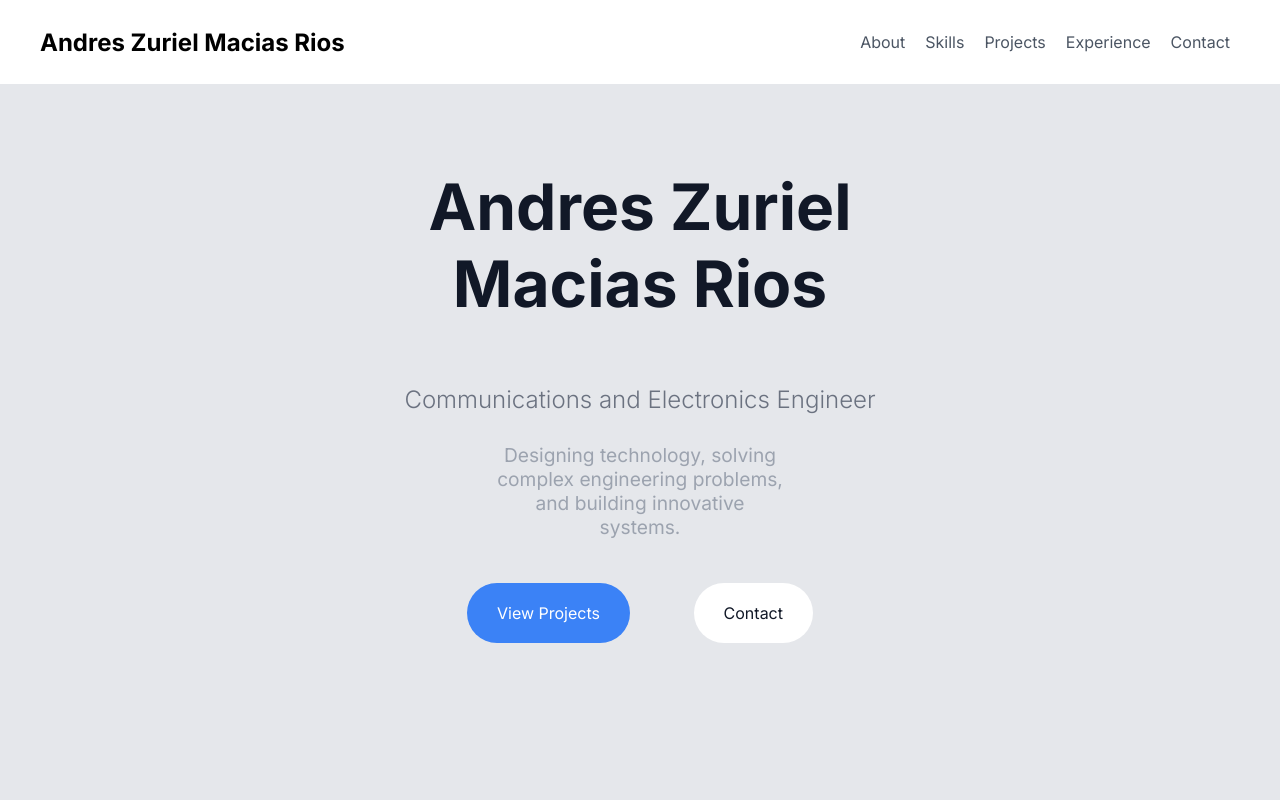
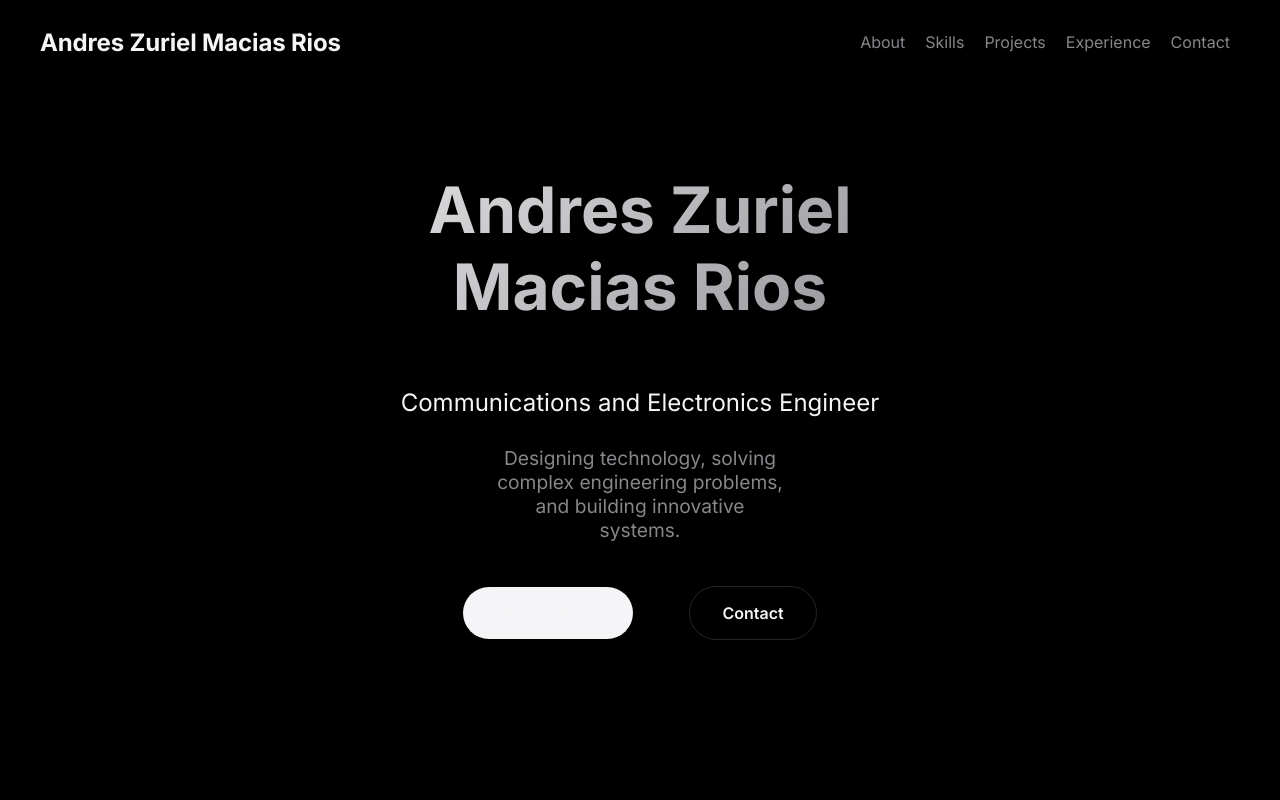
Before and after one commit to Zuriel0/communications-electronics-portfolio, a React (Vite) app: page / in a window 1280 px wide. Shown: the top 800 px of the page. Built offline with nearby package versions, Linux system fonts and the light colour scheme.

Commit message:
Se implementa version dark y efecto en titulo de hero

```diff
--- a/src/index.css
+++ b/src/index.css
@@ -1,11 +1,32 @@
+:root {
+  --bg-color-1: #000000;
+  --bg-color-2: #0b0d12;
+  --bg-color-3: #14171e;
+  --surface-color: #1d1d1f;
+  --surface-hover: #2c2c2e;
+  --text-primary: #f5f5f7;
+  --text-secondary: #86868b;
+  --accent-color: #2997ff;
+  --accent-hover: #0077ed;
+  --border-color: rgba(255, 255, 255, 0.15);
+}
+
 body {
     margin: 0;
     padding: 0;
-    background-color: gray;
-    font-family: 'Inter', sans-serif;
+    background-color: var(--bg-color-1);
+    color: var(--text-primary);
+    font-family: 'Inter', -apple-system, BlinkMacSystemFont, "Segoe UI", Roboto, Helvetica, Arial, sans-serif;
     scroll-behavior: smooth;
+    -webkit-font-smoothing: antialiased;
+    -moz-osx-font-smoothing: grayscale;
 }
 
 section {
   scroll-margin-top: 90px;
 }
+
+a {
+  text-decoration: none;
+  color: inherit;
+}
--- a/src/style/about.css
+++ b/src/style/about.css
@@ -1,7 +1,7 @@
 .section-about {
   min-height: calc(100dvh - 10px);
   padding-top: 10px;
-  background-color: #fff;
+  background-color: var(--bg-color-2);
   display: flex;
   flex-direction: column;
   justify-content: center;
@@ -23,7 +23,7 @@
   .about-text-container p {
     font-size: 1.2rem;
     font-weight: 400;
-    color: #4B5563;
+    color: var(--text-secondary);
     margin: 20px 5px;
     text-align: justify;
     width: 72rem;
@@ -39,7 +39,8 @@
       width: 448px;
       height: 560px;
       border-radius: 16px;
-      background-color: #e8e9eb;
+      background-color: var(--surface-color);
+      border: 1px solid var(--border-color);
     }
 
 
--- a/src/style/contac.css
+++ b/src/style/contac.css
@@ -4,7 +4,7 @@
   justify-content: center;
   align-items: center;
   width: 100%;
-  background-color: #ffffff;
+  background-color: var(--bg-color-2);
   padding-bottom: 4rem;
 }
 
@@ -19,13 +19,13 @@
 .contact-title h2 {
   font-size: 2.1rem;
   font-weight: 700;
-  color: #111827;
+  color: var(--text-primary);
 }
 
 .contact-text p {
   font-size: 1.2rem;
   font-weight: 400;
-  color: #6b7280;
+  color: var(--text-secondary);
 }
 
 .contact-body {
@@ -54,7 +54,7 @@
 }
 
 .social-container-icon a{
-  color: #000;
+  color: var(--text-primary);
   text-decoration: none;
 }
 
@@ -77,13 +77,15 @@
   width: 100%;
   padding: 1rem;
   border-radius: 15px;
-  border: 1px solid #e5e7eb;
+  background-color: var(--surface-color);
+  color: var(--text-primary);
+  border: 1px solid var(--border-color);
 }
 
 .input-contact-label{
   font-size: 1.2rem;
   font-weight: 400;
-  color: #000;
+  color: var(--text-primary);
   margin-bottom: 1rem;
   line-height: 1.6;
 }
@@ -98,8 +100,7 @@
 
 .button-send{
   display:block;
-  color: #fff;
-  background-color: #3B82F6;
+  background-color: var(--text-primary);
   border-radius: 15px;
   padding: 1rem;
   font-size: 1.2rem;
@@ -113,8 +114,8 @@
 }
 
 .button-send:hover{
-  background-color: #2563eb;
-  color: #fff;
+  background-color: var(--surface-hover);
+  color: var(--text-primary);
   transform: scale(1.05);
 }
 
--- a/src/style/hero.css
+++ b/src/style/hero.css
@@ -1,7 +1,7 @@
 #hero {
   min-height: calc(100dvh - 10px);
   padding-top: 10px;
-  background-color: #E5E7EB;
+  background-color: var(--bg-color-1);
   display: flex;
   flex-direction: column;
   justify-content: center;
@@ -11,10 +11,21 @@
 .hero-title {
   font-size: 4rem;
   font-weight: bold;
-  color: #111827;
   margin: 0px 167px;
   text-align: center;
   width: 32rem;
+  background: linear-gradient(135deg, #f5f5f7 0%, #86868b 50%, #2997ff 100%);
+  background-size: 300% 300%;
+  -webkit-background-clip: text;
+  background-clip: text;
+  -webkit-text-fill-color: transparent;
+  animation: elegantGradient 8s ease infinite;
+}
+
+@keyframes elegantGradient {
+  0% { background-position: 0% 50%; }
+  50% { background-position: 100% 50%; }
+  100% { background-position: 0% 50%; }
 }
 
 .hero-subtitle-container {
@@ -28,14 +39,14 @@
 
 .hero-subtitle {
   font-size: 1.5rem;
-  font-weight: 300;
-  color: #6B7280;
+  color: var(--text-primary);
+  font-weight: 500;
 }
 
 .hero-subtitle-2 {
   font-size: 1.2rem;
   font-weight: 400;
-  color: #9CA3AF;
+  color: var(--text-secondary);
   margin: 5px 31rem;
 }
 
@@ -48,27 +59,41 @@
 }
 
 .button-one {
-  background-color: #3B82F6;
-  color: white;
-  padding: 20px 30px;
+  background-color: var(--text-primary);
+  color: var(--bg-color);
+  padding: 16px 32px;
+  font-weight: 600;
   text-decoration: none;
   border-radius: 999px;
+  transition: transform 0.2s ease, background-color 0.2s ease;
+}
+
+.button-one:hover {
+  transform: scale(1.02);
+  background-color: #ffffff;
 }
 
 .button-two {
-  background-color: #ffffff;
-  color: #111827;
-  padding: 20px 30px;
+  background-color: transparent;
+  border: 1px solid var(--border-color);
+  color: var(--text-primary);
+  padding: 16px 32px;
+  font-weight: 600;
   border-radius: 999px;
   text-decoration: none;
+  transition: background-color 0.3s ease, border-color 0.3s ease;
+}
 
+.button-two:hover {
+  background-color: var(--surface-hover);
+  border-color: var(--text-secondary);
 }
 
 
 @media (max-width: 768px) {
   #hero {
     height: 100dvh;
-    background-color: #fff;
+    background-color: var(--bg-color-1);
   }
 
   .hero-title {
@@ -85,7 +110,7 @@
   }
 
   .hero-subtitle{
-    color: #111827;
+    color: var(--text-primary);
     font-size: 1.125rem;
   }
   .hero-subtitle-2{
--- a/src/style/layout/navbar.css
+++ b/src/style/layout/navbar.css
@@ -8,8 +8,11 @@
   justify-content: space-between;
   align-items: center;
   padding: 10px 40px;
-  background: white;
-  color: black;
+  background: rgba(0, 0, 0, 0.8);
+  backdrop-filter: saturate(180%) blur(20px);
+  -webkit-backdrop-filter: saturate(180%) blur(20px);
+  color: var(--text-primary);
+  border-bottom: 1px solid transparent;
   z-index: 88;
 }
 
@@ -25,13 +28,21 @@
 }
 
 .navbar-menu li a {
-  color: #4B5563;
+  color: var(--text-secondary);
   text-decoration: none;
+  font-weight: 500;
+  transition: color 0.3s ease;
+}
+
+.navbar-menu li a:hover {
+  color: var(--text-primary);
 }
 
 .navbar-logo {
-  color: black;
+  color: var(--text-primary);
   text-decoration: none;
+  font-weight: 600;
+  letter-spacing: -0.01em;
 }
 
 .navbar-logo-none {
@@ -50,14 +61,17 @@
   width: 24px;
   height: 2px;
   margin: 5px 0;
-  background: black;
+  background: var(--text-primary);
   border-radius: 999px;
+  transition: all 0.3s ease;
 }
 
 .navbar--scrolled {
-  background: rgba(15, 15, 15, 0.88);
-  backdrop-filter: blur(14px);
-  box-shadow: 0 8px 24px rgba(0, 0, 0, 0.18);
+  background: rgba(0, 0, 0, 0.85);
+  backdrop-filter: saturate(180%) blur(20px);
+  -webkit-backdrop-filter: saturate(180%) blur(20px);
+  border-bottom: 1px solid var(--border-color);
+  box-shadow: none;
   height: 3rem !important;
 }
 
@@ -67,24 +81,7 @@
   background: rgba(255, 255, 255, 0.22);
 }
 
-.navbar--bounce {
-  animation: navbar-bounce 0.45s ease;
-}
 
-@keyframes navbar-bounce {
-  0% {
-    transform: translateY(0);
-  }
-  30% {
-    transform: translateY(-3px);
-  }
-  60% {
-    transform: translateY(1px);
-  }
-  100% {
-    transform: translateY(0);
-  }
-}
 
 
 @media (max-width: 768px) {
@@ -121,8 +118,10 @@
     gap: 18px;
     padding: 24px 20px;
     margin-top: 0;
-    background: #ffffff;
-    border-top: 1px solid rgba(255, 255, 255, 0.08);
+    background: rgba(0, 0, 0, 0.95);
+    backdrop-filter: saturate(180%) blur(20px);
+    -webkit-backdrop-filter: saturate(180%) blur(20px);
+    border-top: 1px solid var(--border-color);
   }
   .navbar-menu-open{
     opacity: 1;
@@ -131,6 +130,6 @@
     pointer-events: auto;
   }
   .navbar-style-open{
-    background: white !important;
+    background: rgba(0, 0, 0, 0.95) !important;
   }
 }
--- a/src/style/skills.css
+++ b/src/style/skills.css
@@ -5,14 +5,14 @@
   justify-content: flex-start;
   align-items: flex-start;
   width: 100%;
-  background-color: #f7f9fa;
+  background-color: var(--bg-color-3);
   padding-bottom: 4rem;
   }
 
   .skills-title {
     font-size: 2.1rem;
     font-weight: 700;
-    color: #111827;
+    color: var(--text-primary);
     margin: 10px 0px;
     padding-top: 10px;
     width: 72rem;
@@ -34,9 +34,15 @@
 
   .technical-card {
     border-radius: 16px;
-    background-color: #FFFFFF;
-    border: 1px solid #E5E7EB;
+    background-color: var(--surface-color);
+    border: 1px solid var(--border-color);
     padding: 2rem;
+    transition: transform 0.3s ease, box-shadow 0.3s ease;
+  }
+
+  .technical-card:hover {
+    transform: translateY(-5px);
+    box-shadow: 0 10px 30px rgba(0, 0, 0, 0.5);
   }
 
 
@@ -46,8 +52,8 @@
     justify-content: center;
     align-items: center;
     font-size: 2rem;
-    color: #3B82F6;
-    background-color: #EFF6FF;
+    color: var(--accent-color);
+    background-color: rgba(41, 151, 255, 0.1);
     width: 60px;
     height: 60px;
     margin: 25px 10px 0px 25px;
@@ -58,7 +64,7 @@
   font-size: 1.25rem;
   line-height: 1.75rem;
   font-weight: 700;
-  color: #111827;
+  color: var(--text-primary);
   margin: 25px 10px 10px 25px;
 }
 
@@ -77,9 +83,9 @@
 .technical-card .skill-tag {
   font-size: 1.0rem;
   font-weight: 400;
-  color: #4B5563;
-  background-color: #F3F4F6;
-  border-radius: 8px;
+  color: var(--text-primary);
+  background-color: var(--surface-hover);
+  border: 1px solid var(--border-color);
   padding: 5px 10px 5px 10px;
 }
 
--- a/src/style/timelineseccion.css
+++ b/src/style/timelineseccion.css
@@ -4,7 +4,7 @@
   justify-content: center;
   align-items: center;
   width: 100%;
-  background-color: #f7f9fa;
+  background-color: var(--bg-color-3);
   padding-bottom: 4rem;
 }
 
@@ -21,7 +21,7 @@
   font-size: 2.5rem;
   font-weight: bold;
   margin-bottom: 48px;
-  color: #111827;
+  color: var(--text-primary);
 }
 
 .timeline {
@@ -38,7 +38,7 @@
   bottom: 0;
   left: 50%;
   width: 1px;
-  background: #d1d5db;
+  background: var(--border-color);
   transform: translateX(-50%);
 }
 
@@ -63,9 +63,9 @@
   top: 50%;
   width: 12px;
   height: 12px;
-  background: #3b82f6;
+  background: var(--accent-color);
   border-radius: 50%;
-  border: 4px solid #fff;
+  border: 4px solid var(--surface-color);
   transform: translateX(-50%);
   z-index: 2;
 }
@@ -80,11 +80,11 @@
 
 .timeline-card {
   width: calc(50% - 40px);
-  background: white;
-  border: 1px solid #e5e7eb;
+  background: var(--surface-color);
+  border: 1px solid var(--border-color);
   border-radius: 16px;
   padding: 24px;
-  box-shadow: 0 2px 8px rgba(0, 0, 0, 0.06);
+  box-shadow: 0 4px 6px rgba(0, 0, 0, 0.3);
 }
 
 .timeline-period-contend.left {
@@ -101,8 +101,8 @@
   display: inline-block;
   margin-bottom: 16px;
   padding: 6px 12px;
-  background: #eff6ff;
-  color: #2563eb;
+  background: rgba(41, 151, 255, 0.1);
+  color: var(--accent-color);
   border-radius: 999px;
   font-size: 14px;
   font-weight: 600;
@@ -111,19 +111,19 @@
 .timeline-card h3 {
   margin: 0 0 6px;
   font-size: 20px;
-  color: #111827;
+  color: var(--text-primary);
 }
 
 .timeline-card h4 {
   margin: 0 0 16px;
   font-size: 16px;
   font-weight: 500;
-  color: #6b7280;
+  color: var(--text-secondary);
 }
 
 .timeline-card p {
   margin: 0;
-  color: #4b5563;
+  color: var(--text-secondary);
   line-height: 1.6;
 }
 
```
Also changed, not shown: src/style/projects.css (+22 -15 lines).
